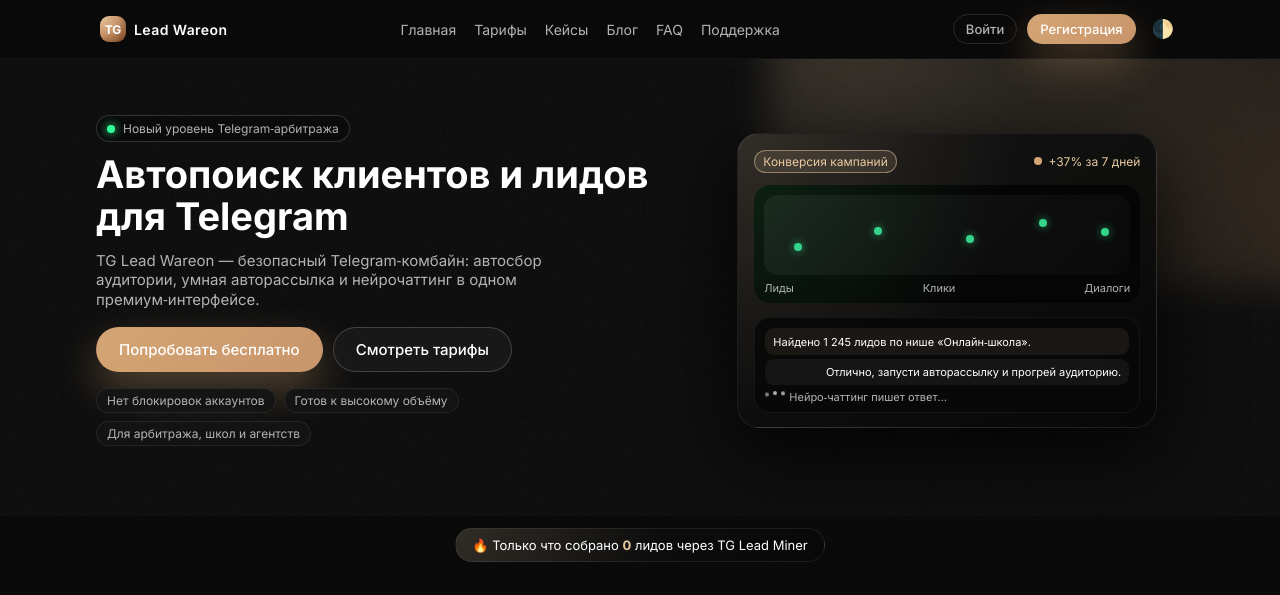
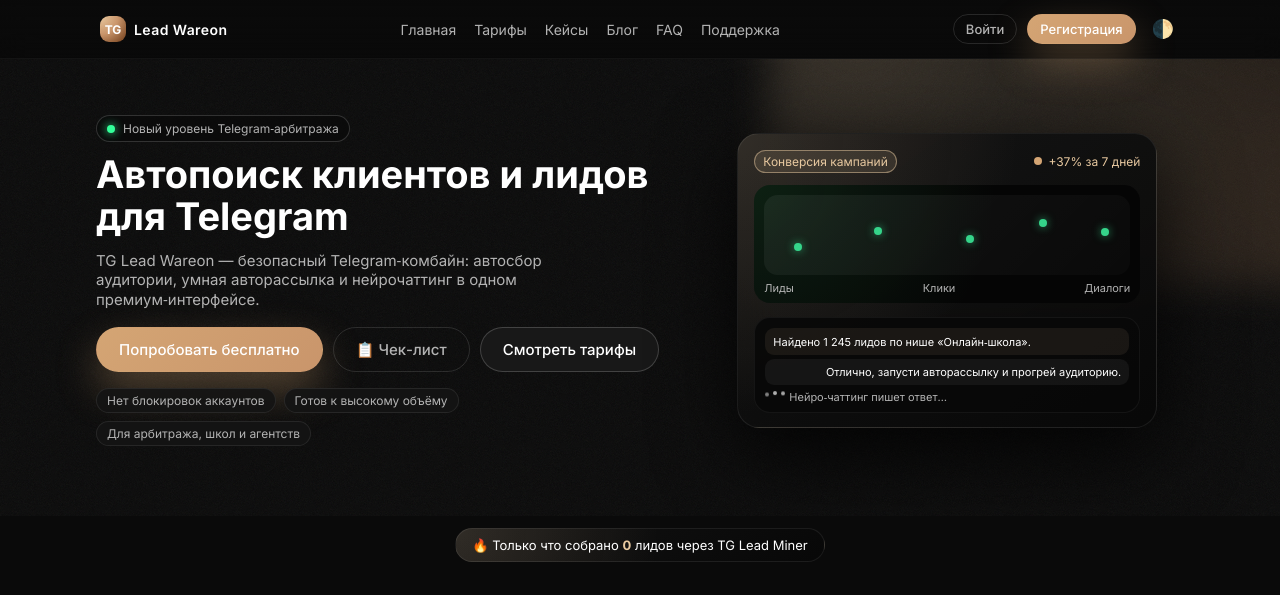
Before and after one commit to dzalil206-commits/lead-ecosystem, a Flask app: page / in a window 1280 px wide. Shown: the top 595 px of the page. Run offline with Flask 3, Linux system fonts and the light colour scheme.

Commit message:
Update index.html

```diff
--- a/templates/index.html
+++ b/templates/index.html
@@ -57,6 +57,7 @@
                 <p class="hero-subtitle">TG Lead Wareon — безопасный Telegram‑комбайн: автосбор аудитории, умная авторассылка и нейрочаттинг в одном премиум‑интерфейсе.</p>
                 <div class="hero-actions">
                     <a href="{{ url_for('register') }}" class="btn btn-primary btn-lg">Попробовать бесплатно</a>
+                  <a href="{{ url_for('checklist') }}" class="btn btn-ghost btn-lg">📋 Чек-лист</a>
                     <a href="{{ url_for('pricing') }}" class="btn btn-outline btn-lg">Смотреть тарифы</a>
                 </div>
                 <div class="hero-metas">
```
